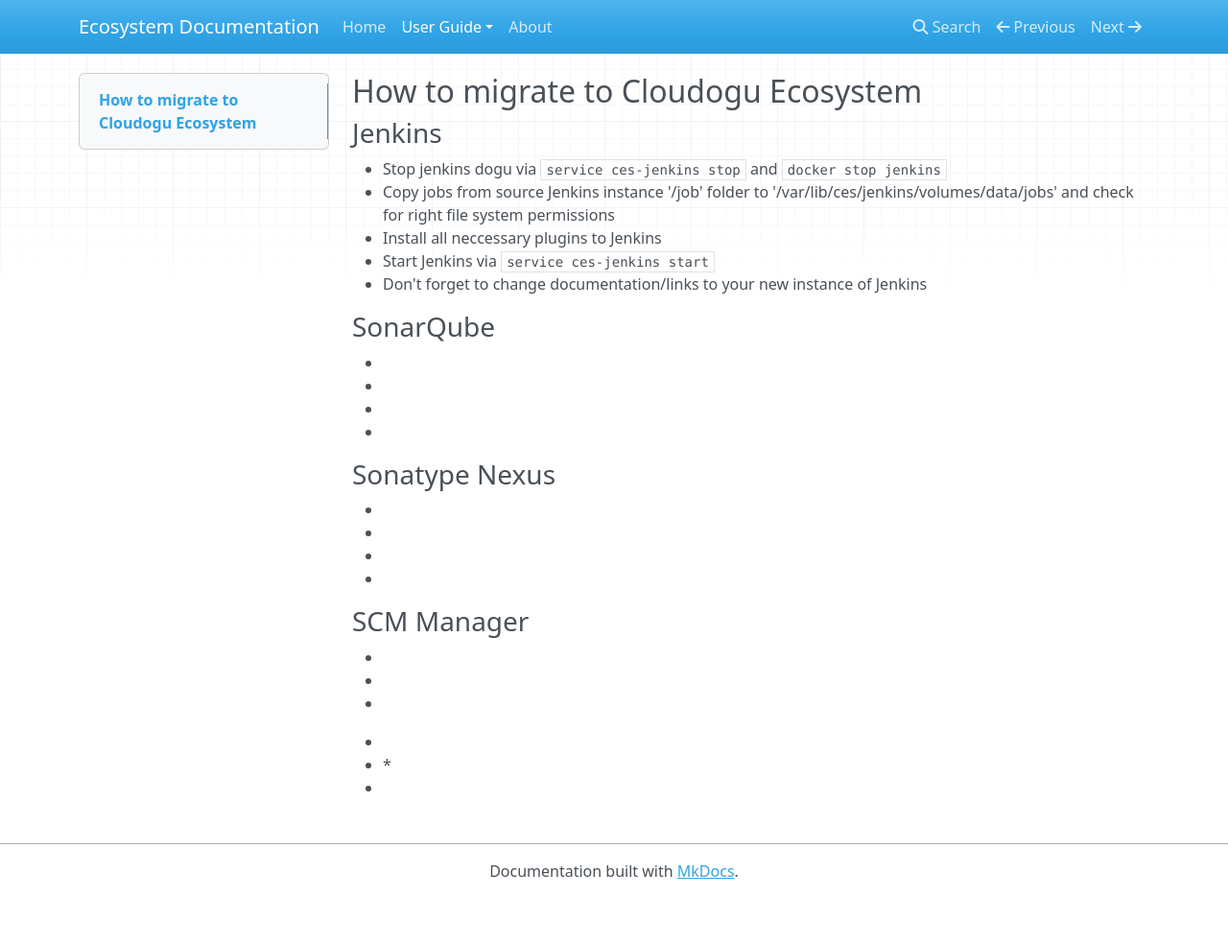
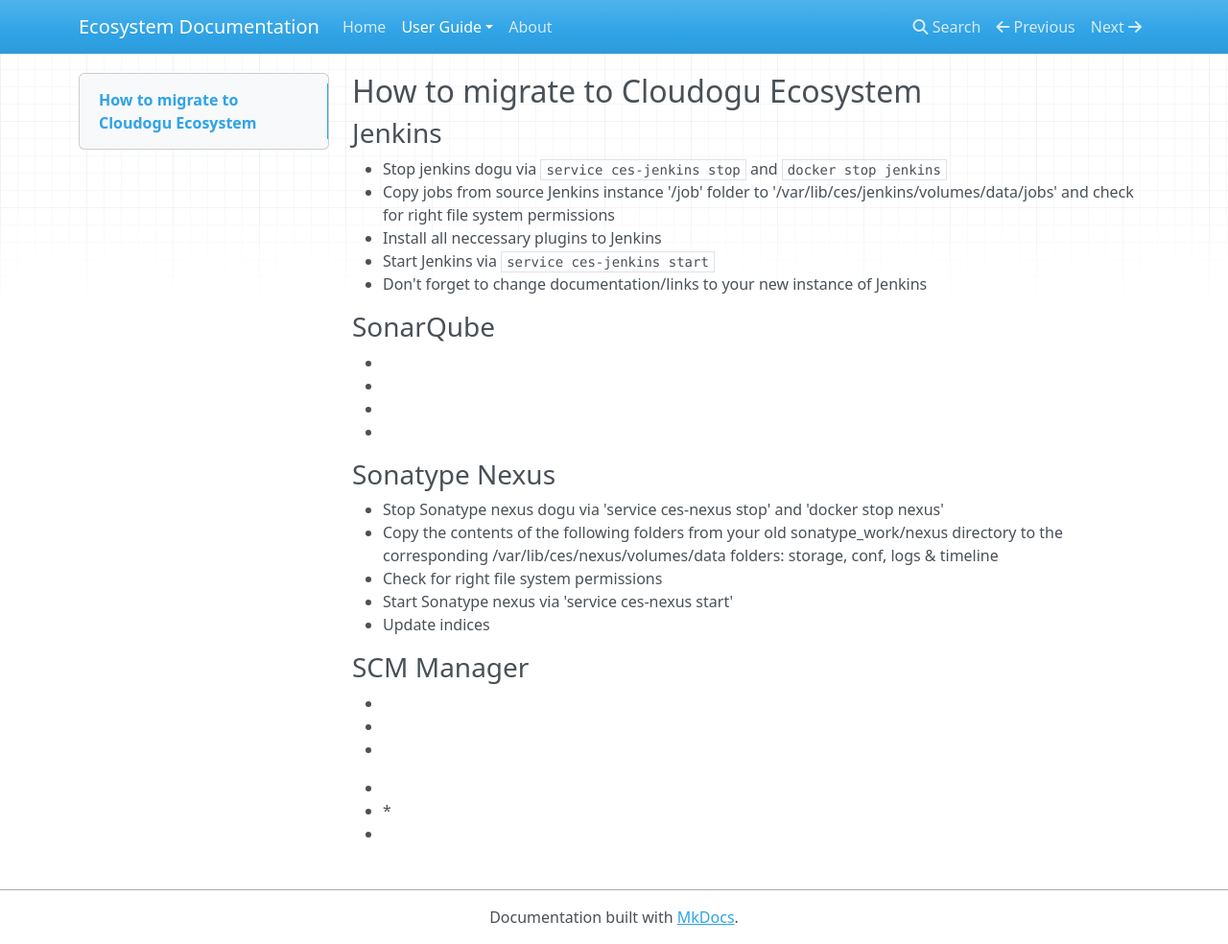
Before and after one commit to cloudogu/ecosystem, an MkDocs documentation site: the page built from docs/docs/user-guide/migration.md, in a window 1280 px wide and 984 px high. Shown: the whole window at 96% size. Built offline with MkDocs 1.6.1, drawn with Linux system fonts in a browser that asks for light colours; nearby versions of some CDN libraries; old or Windows-style settings are respelled for this version of MkDocs.

Commit message:
Added Nexus migration documentation

```diff
--- a/docs/docs/user-guide/migration.md
+++ b/docs/docs/user-guide/migration.md
@@ -13,10 +13,11 @@
  *
 
 ### Sonatype Nexus
- *
- *
- *
- *
+ * Stop Sonatype nexus dogu via 'service ces-nexus stop' and 'docker stop nexus'
+ * Copy the contents of the following folders from your old sonatype_work/nexus directory to the corresponding /var/lib/ces/nexus/volumes/data folders: storage, conf, logs & timeline
+ * Check for right file system permissions
+ * Start Sonatype nexus via 'service ces-nexus start'
+ * Update indices
 
 ### SCM Manager
  *
```
